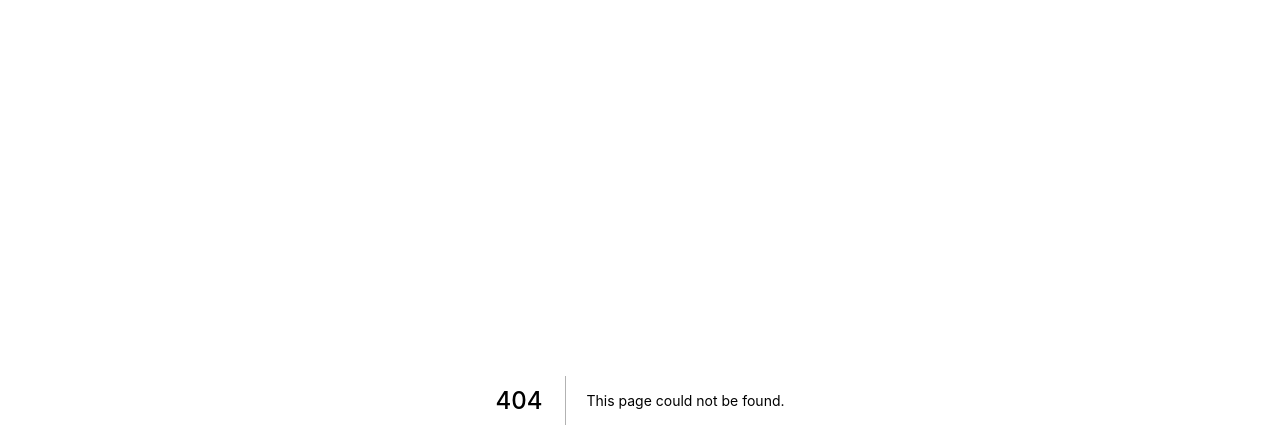
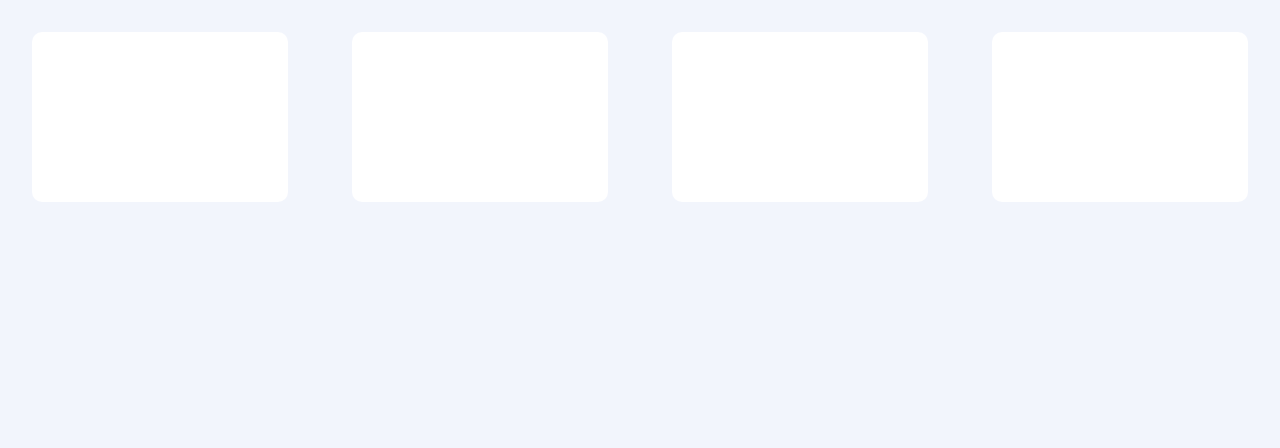
Before and after one commit to Jobsidney/Light-Order, a Next.js app in the folder client/: page /Dashbord/ItemsAll in a window 1280 px wide. Before the commit this address had no page. Shown: the top 448 px of the page. Built offline with nearby package versions, Linux system fonts and the light colour scheme.

Commit message:
user cardz

```diff
--- /dev/null
+++ b/client/pages/Dashbord/ItemsAll/DashCard.js
@@ -0,0 +1,10 @@
+
+function DashCard() {
+  return (
+    <div className="dashCard">
+
+    </div>
+  )
+}
+
+export default DashCard
--- /dev/null
+++ b/client/pages/Dashbord/ItemsAll/index.js
@@ -0,0 +1,16 @@
+import DashCard from "./DashCard"
+
+function Dashbord() {
+  return (
+    <div className="userItems">
+      <div className=" flex justify-center">
+        <DashCard/>
+        <DashCard/>
+        <DashCard/>
+        <DashCard/>
+      </div>
+    </div>
+  )
+}
+
+export default Dashbord
--- a/client/pages/Dashbord/SearchTop.js
+++ b/client/pages/Dashbord/SearchTop.js
@@ -12,7 +12,8 @@ function SearchTop() {
             <IoIcons.IoIosSearch size={40}/>
         </form>
      </div>
-
+     <div className='flex'>
+       {/* <IoIcons.IoIosCart  size={40}/> */}
      <div className="userInfo flex flex-row">
         <img src="https://cdn.pixabay.com/photo/2017/10/25/16/54/african-lion-2888519__340.jpg" alt="" />
         <div className="name flex flex-col align-center item-center">
@@ -20,6 +21,7 @@ function SearchTop() {
             <span>Customer</span>
         </div>
      </div>
+     </div>
     </div>
   )
 }
--- a/client/pages/Dashbord/index.js
+++ b/client/pages/Dashbord/index.js
@@ -1,3 +1,4 @@
+import Dashbord from "./ItemsAll"
 import SearchTop from "./SearchTop"
 import SmallNavBar from "./SmallNavBar"
 
@@ -5,6 +6,9 @@ function index() {
   return (
     <div>
       <SearchTop/>
+
+      <Dashbord/>
+
     </div>
   )
 }
--- a/client/styles/globals.css
+++ b/client/styles/globals.css
@@ -79,13 +79,12 @@
     font-weight:700;
 
     color: white;
-    font-size: xlarge;
+    font-size: x-large;
   }
   .navLinks>ul>li:hover{
     text-decoration: underline;
-    color: red;
-    /* transform: scale(1.3);
-    transition:0.5s; */
+    color: rgba(29, 29, 29,0.6);
+    cursor: pointer;
   }
 .User-Info{
   display: flex;
@@ -688,17 +687,17 @@ svg:hover, i:hover{
 }
 
 .navBar2>.menu-bars{
-  color:black;
+  color:rgb(248, 118, 34);
 
 }
 .menu-bars{
   margin-left: 2rem;
   font-size: 2rem;
   background-color: none;
-  color: black;
+  color:black;
 }
 .nav-menu{
-  background-color:#ed5625;
+  background-color:rgb(250, 85, 111);
  width: 420px;
  /* position: fixed; */
  display: flex;
@@ -707,11 +706,12 @@ svg:hover, i:hover{
  height: 100vh;
  position: fixed;
  left:-100%;
+ margin-top: -2rem;
  transition: 850ms;
 }
 .nav-menu.active{
   left:0;
-  background-color:#e8501d;
+  background-color:rgb(248, 118, 34);
   transition: 350ms;
 
 }
@@ -753,7 +753,7 @@ svg:hover, i:hover{
   border:1px solid grey;
   border-radius: 30px;
   font-size: 1.2rem;
-  color: #e8501d;
+  color: rgb(248, 118, 34);
   text-align: center;
 }
 input:focus{
@@ -770,7 +770,7 @@ input:focus{
   margin-right: 1.3rem;
 }
 .userInfo>.name>div{
-  color:#e8501d;
+  color:rgb(248, 118, 34);
   font-weight: bolder;
   text-align: center;
   font-size: 1.5rem;
@@ -782,8 +782,19 @@ input:focus{
   font-size: 1rem;
 }
 .bg{
-  background-color:rgb(242, 242, 242);
-  box-shadow: 2px 2px rgba(58, 58, 58,0.2);
+  background-color:white;
+  box-shadow: 2rem 2rem, rgb(58, 58, 58);
+}
+.dashCard{
+  background-color: white;
+  width: 300px;
+  height: 170px;
+  border-radius: 10px;
+  margin: 2rem;
+}
+.userItems{
+  background-color:rgb(242, 245, 252) ;
+  height: 100vh;
 }
 
 
```
